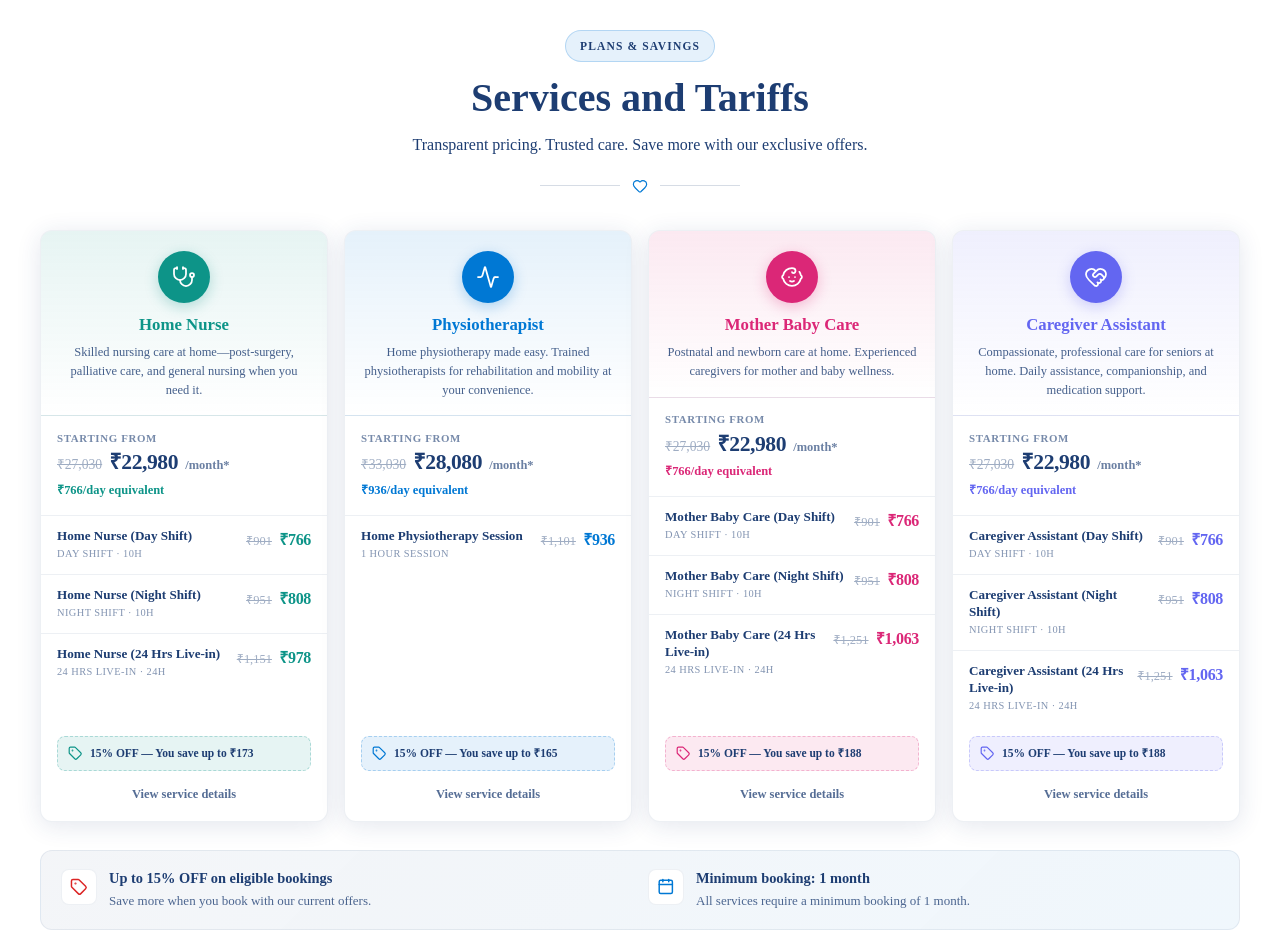
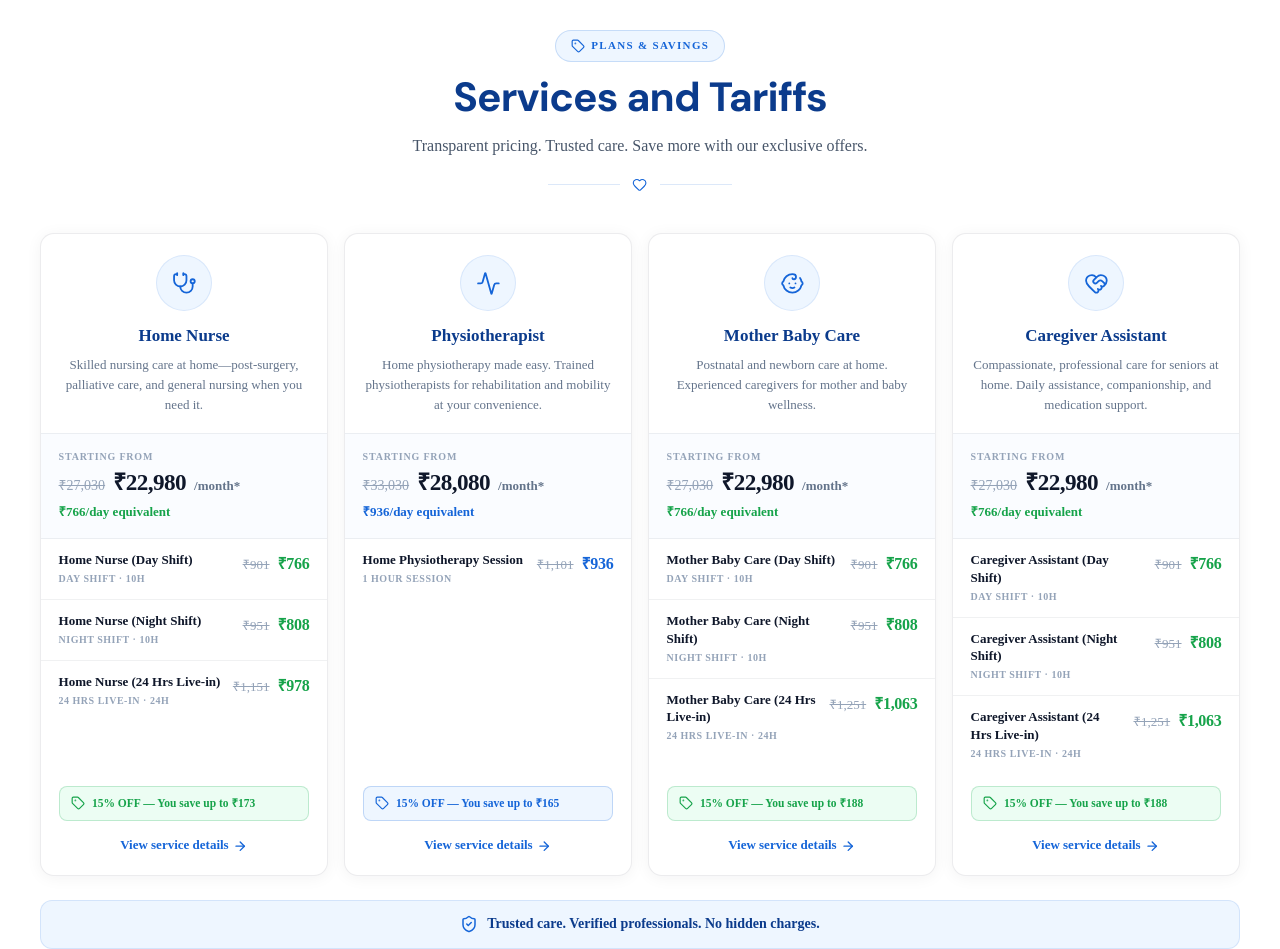
Before and after one commit to arcdream/ambimed-web, a Next.js app: page / in a window 1280 px wide. Shown: the part 1680-2629 px from the top of the page. Built offline with nearby package versions, Linux system fonts and the light colour scheme; no server answers.

Commit message:
pricing theme changed

```diff
--- a/src/components/ServicesPricingSection.css
+++ b/src/components/ServicesPricingSection.css
@@ -1,9 +1,9 @@
-/* Services & tariffs — homepage pricing */
+/* Services & tariffs — reference-style pricing cards */
 .section-services-pricing {
   position: relative;
-  background: var(--color-white);
+  background: #fff;
   color: var(--color-deep);
-  border-top: 1px solid var(--color-deep-08);
+  border-top: 1px solid rgba(15, 23, 42, 0.06);
 }
 
 .services-pricing-inner {
@@ -14,38 +14,46 @@
 .services-pricing-header {
   text-align: center;
   max-width: 42rem;
-  margin: 0 auto 2.25rem;
+  margin: 0 auto 2.5rem;
 }
 
 .services-pricing-eyebrow-pill {
-  display: inline-block;
+  display: inline-flex;
+  align-items: center;
+  gap: 0.4rem;
   margin-bottom: 0.85rem;
-  padding: 0.35rem 0.9rem;
+  padding: 0.38rem 0.95rem;
   border-radius: 999px;
-  font-size: 0.72rem;
+  font-size: 0.6875rem;
   font-weight: 700;
-  letter-spacing: 0.1em;
+  letter-spacing: 0.12em;
   text-transform: uppercase;
-  color: var(--color-deep);
-  background: rgba(0, 120, 212, 0.1);
-  border: 1px solid rgba(0, 120, 212, 0.22);
+  color: #1565d8;
+  background: #eef6ff;
+  border: 1px solid rgba(21, 101, 216, 0.18);
+}
+
+.services-pricing-eyebrow-pill__icon {
+  width: 0.875rem;
+  height: 0.875rem;
+  flex-shrink: 0;
 }
 
 .services-pricing-title {
   margin: 0 0 0.65rem;
-  font-family: var(--font-serif);
-  font-size: clamp(1.85rem, 4.5vw, 2.5rem);
+  font-family: var(--font-dm-sans, var(--font-serif)), system-ui, sans-serif;
+  font-size: clamp(1.9rem, 4.5vw, 2.55rem);
   font-weight: 700;
   line-height: 1.15;
-  color: var(--color-deep);
+  letter-spacing: -0.02em;
+  color: #0b3b8c;
 }
 
 .services-pricing-lead {
   margin: 0;
   font-size: 1rem;
   line-height: 1.65;
-  color: var(--color-deep);
-  opacity: 0.82;
+  color: #475569;
 }
 
 .services-pricing-divider {
@@ -53,29 +61,29 @@
   align-items: center;
   justify-content: center;
   gap: 0.75rem;
-  margin-top: 1.25rem;
+  margin-top: 1.15rem;
 }
 
 .services-pricing-divider__line {
   flex: 1;
-  max-width: 5rem;
+  max-width: 4.5rem;
   height: 1px;
-  background: rgba(29, 61, 114, 0.18);
+  background: rgba(21, 101, 216, 0.15);
 }
 
 .services-pricing-divider__heart {
-  width: 1rem;
-  height: 1rem;
-  color: var(--color-bright);
+  width: 0.95rem;
+  height: 0.95rem;
+  color: #1565d8;
   flex-shrink: 0;
 }
 
 /* Card grid */
 .services-pricing-grid {
   display: grid;
-  gap: 1.25rem;
+  gap: 1.125rem;
   grid-template-columns: 1fr;
-  margin-bottom: 1.75rem;
+  margin-bottom: 1.5rem;
 }
 
 @media (min-width: 640px) {
@@ -91,38 +99,28 @@
   }
 }
 
-/* Per-service accent colours (theme-compatible) */
-.services-pricing-card--teal {
-  --pricing-accent: #0d9488;
-  --pricing-accent-soft: rgba(13, 148, 136, 0.1);
-  --pricing-accent-border: rgba(13, 148, 136, 0.28);
+/* Accent themes — green savings for care services, blue for physio */
+.services-pricing-card--teal,
+.services-pricing-card--rose,
+.services-pricing-card--violet {
+  --pricing-deal: #16a34a;
+  --pricing-deal-soft: #ecfdf3;
+  --pricing-deal-border: rgba(22, 163, 74, 0.22);
 }
 
 .services-pricing-card--blue {
-  --pricing-accent: var(--color-bright);
-  --pricing-accent-soft: rgba(0, 120, 212, 0.1);
-  --pricing-accent-border: rgba(0, 120, 212, 0.28);
-}
-
-.services-pricing-card--rose {
-  --pricing-accent: #db2777;
-  --pricing-accent-soft: rgba(219, 39, 119, 0.1);
-  --pricing-accent-border: rgba(219, 39, 119, 0.28);
-}
-
-.services-pricing-card--violet {
-  --pricing-accent: #6366f1;
-  --pricing-accent-soft: rgba(99, 102, 241, 0.1);
-  --pricing-accent-border: rgba(99, 102, 241, 0.28);
+  --pricing-deal: #1565d8;
+  --pricing-deal-soft: #eef6ff;
+  --pricing-deal-border: rgba(21, 101, 216, 0.22);
 }
 
 /* Cards */
 .services-pricing-card {
-  background: var(--color-white);
+  background: #fff;
   color: var(--color-deep);
-  border-radius: var(--radius);
-  box-shadow: var(--shadow);
-  border: 1px solid var(--color-deep-08);
+  border-radius: 14px;
+  box-shadow: 0 2px 16px rgba(15, 23, 42, 0.05);
+  border: 1px solid rgba(15, 23, 42, 0.08);
   overflow: hidden;
   display: flex;
   flex-direction: column;
@@ -130,51 +128,50 @@
 }
 
 .services-pricing-card:hover {
-  box-shadow: var(--shadow-lg);
-  border-color: var(--pricing-accent-border);
-  transform: translateY(-3px);
+  box-shadow: 0 8px 28px rgba(15, 23, 42, 0.08);
+  border-color: rgba(21, 101, 216, 0.16);
+  transform: translateY(-2px);
 }
 
 .services-pricing-card__hero {
-  position: relative;
-  padding: 1.25rem 1.15rem 1rem;
+  padding: 1.35rem 1.15rem 1.1rem;
   text-align: center;
-  background: linear-gradient(180deg, var(--pricing-accent-soft) 0%, transparent 100%);
-  border-bottom: 1px solid var(--color-deep-08);
 }
 
 .services-pricing-card__icon-wrap {
   display: inline-flex !important;
   align-items: center;
   justify-content: center;
-  width: 3.25rem !important;
-  height: 3.25rem !important;
-  margin: 0 auto 0.75rem !important;
+  width: 3.5rem !important;
+  height: 3.5rem !important;
+  margin: 0 auto 0.85rem !important;
   padding: 0 !important;
   border-radius: 50% !important;
-  background: var(--pricing-accent) !important;
-  color: var(--color-white) !important;
-  box-shadow: 0 4px 14px var(--pricing-accent-border);
+  background: #eef6ff !important;
+  color: #1565d8 !important;
+  box-shadow: none !important;
+  border: 1px solid rgba(21, 101, 216, 0.1) !important;
 }
 
 .services-pricing-card__icon-wrap .service-icon-svg {
-  width: 1.5rem;
-  height: 1.5rem;
+  width: 1.55rem;
+  height: 1.55rem;
 }
 
 .services-pricing-card__title {
-  margin: 0 0 0.45rem;
-  font-size: 1.05rem;
-  line-height: 1.25;
+  margin: 0 0 0.5rem;
+  font-size: 1.0625rem;
+  line-height: 1.3;
   font-weight: 700;
-  color: var(--pricing-accent);
+  color: #0b3b8c;
 }
 
 .services-pricing-card__desc {
-  margin: 0;
-  font-size: 0.78rem;
-  line-height: 1.5;
-  opacity: 0.82;
+  margin: 0 auto;
+  max-width: 16rem;
+  font-size: 0.8125rem;
+  line-height: 1.55;
+  color: #64748b;
   display: -webkit-box;
   -webkit-line-clamp: 3;
   -webkit-box-orient: vertical;
@@ -183,32 +180,33 @@
 
 .services-pricing-card__live-badge {
   display: inline-block;
-  margin-top: 0.65rem;
-  padding: 0.2rem 0.5rem;
+  margin-top: 0.75rem;
+  padding: 0.28rem 0.65rem;
   border-radius: 999px;
-  font-size: 0.62rem;
+  font-size: 0.625rem;
   font-weight: 700;
   text-transform: uppercase;
-  letter-spacing: 0.04em;
-  background: rgba(34, 197, 94, 0.12);
-  color: #15803d;
+  letter-spacing: 0.06em;
+  background: #eef6ff;
+  color: #1565d8;
+  border: 1px solid rgba(21, 101, 216, 0.12);
 }
 
-/* Monthly summary (kept from prior design) */
+/* Monthly summary */
 .services-pricing-card__monthly {
-  padding: 0.85rem 1rem;
-  border-bottom: 1px solid var(--color-deep-08);
-  background: rgba(255, 255, 255, 0.6);
+  padding: 0.95rem 1.1rem;
+  border-top: 1px solid rgba(15, 23, 42, 0.06);
+  border-bottom: 1px solid rgba(15, 23, 42, 0.06);
+  background: #fafcff;
 }
 
 .services-pricing-card__monthly-label {
-  margin: 0 0 0.2rem;
-  font-size: 0.68rem;
+  margin: 0 0 0.25rem;
+  font-size: 0.625rem;
   font-weight: 700;
   text-transform: uppercase;
-  letter-spacing: 0.06em;
-  color: var(--color-deep);
-  opacity: 0.6;
+  letter-spacing: 0.08em;
+  color: #94a3b8;
 }
 
 .services-pricing-card__monthly-price {
@@ -216,36 +214,34 @@
   display: flex;
   flex-wrap: wrap;
   align-items: baseline;
-  gap: 0.3rem 0.45rem;
+  gap: 0.35rem 0.5rem;
   line-height: 1.2;
 }
 
 .services-pricing-card__monthly-strike {
-  font-size: 0.85rem;
-  color: var(--color-deep);
-  opacity: 0.42;
+  font-size: 0.875rem;
+  color: #94a3b8;
   text-decoration: line-through;
 }
 
 .services-pricing-card__monthly-amount {
-  font-size: 1.35rem;
+  font-size: 1.45rem;
   font-weight: 800;
-  color: var(--color-deep);
-  letter-spacing: -0.02em;
+  color: #0f172a;
+  letter-spacing: -0.025em;
 }
 
 .services-pricing-card__monthly-period {
-  font-size: 0.78rem;
+  font-size: 0.8125rem;
   font-weight: 600;
-  color: var(--color-deep);
-  opacity: 0.65;
+  color: #64748b;
 }
 
 .services-pricing-card__monthly-daily {
-  margin: 0.3rem 0 0;
-  font-size: 0.78rem;
+  margin: 0.35rem 0 0;
+  font-size: 0.8125rem;
   font-weight: 600;
-  color: var(--pricing-accent);
+  color: var(--pricing-deal);
 }
 
 /* Shift tier lines */
@@ -260,8 +256,8 @@
   display: flex;
   flex-direction: column;
   gap: 0.35rem;
-  padding: 0.7rem 1rem;
-  border-bottom: 1px solid var(--color-deep-08);
+  padding: 0.75rem 1.1rem;
+  border-bottom: 1px solid rgba(15, 23, 42, 0.06);
 }
 
 @media (min-width: 1100px) {
@@ -269,7 +265,7 @@
     flex-direction: row;
     align-items: flex-start;
     justify-content: space-between;
-    gap: 0.65rem;
+    gap: 0.75rem;
   }
 }
 
@@ -280,44 +276,43 @@
 .services-pricing-line__meta {
   display: flex;
   flex-direction: column;
-  gap: 0.12rem;
+  gap: 0.15rem;
   min-width: 0;
 }
 
 .services-pricing-line__name {
-  font-weight: 700;
-  font-size: 0.82rem;
-  color: var(--color-deep);
-  line-height: 1.3;
+  font-weight: 600;
+  font-size: 0.8125rem;
+  color: #0f172a;
+  line-height: 1.35;
 }
 
 .services-pricing-line__detail {
-  font-size: 0.65rem;
-  color: var(--color-deep);
-  opacity: 0.55;
+  font-size: 0.625rem;
+  color: #94a3b8;
   text-transform: uppercase;
-  letter-spacing: 0.04em;
+  letter-spacing: 0.05em;
+  font-weight: 600;
 }
 
 .services-pricing-line__price {
   display: flex;
   flex-wrap: wrap;
   align-items: baseline;
-  gap: 0.3rem 0.45rem;
+  gap: 0.35rem 0.5rem;
   flex-shrink: 0;
 }
 
 .services-pricing-line__strike {
-  font-size: 0.78rem;
-  color: var(--color-deep);
-  opacity: 0.42;
+  font-size: 0.8125rem;
+  color: #94a3b8;
   text-decoration: line-through;
 }
 
 .services-pricing-line__deal {
   font-size: 1rem;
   font-weight: 800;
-  color: var(--pricing-accent);
+  color: var(--pricing-deal);
   letter-spacing: -0.02em;
 }
 
@@ -326,31 +321,30 @@
   display: flex;
   align-items: center;
   gap: 0.45rem;
-  margin: 0.65rem 1rem 0;
-  padding: 0.55rem 0.65rem;
+  margin: 0.75rem 1.1rem 0;
+  padding: 0.55rem 0.7rem;
   border-radius: 8px;
-  border: 1px dashed var(--pricing-accent-border);
-  background: var(--pricing-accent-soft);
-  font-size: 0.72rem;
+  border: 1px solid var(--pricing-deal-border);
+  background: var(--pricing-deal-soft);
+  font-size: 0.71875rem;
   font-weight: 600;
   line-height: 1.35;
-  color: var(--color-deep);
+  color: var(--pricing-deal);
 }
 
 .services-pricing-savings__icon {
-  width: 0.9rem;
-  height: 0.9rem;
+  width: 0.875rem;
+  height: 0.875rem;
   flex-shrink: 0;
-  color: var(--pricing-accent);
 }
 
-/* Card footer CTAs */
+/* Card footer */
 .services-pricing-card__foot {
-  padding: 0.85rem 1rem 1rem;
+  padding: 0.9rem 1.1rem 1.15rem;
   margin-top: auto;
   display: flex;
   flex-direction: column;
-  gap: 0.5rem;
+  gap: 0.55rem;
 }
 
 .services-pricing-book {
@@ -359,28 +353,27 @@
   justify-content: center;
   gap: 0.35rem;
   width: 100%;
-  padding: 0.62rem 0.85rem;
-  border-radius: 8px;
+  padding: 0.65rem 0.85rem;
+  border-radius: 10px;
   font-weight: 700;
-  font-size: 0.82rem;
+  font-size: 0.8125rem;
   text-align: center;
   text-decoration: none;
-  color: var(--color-white);
-  background: var(--pricing-accent);
-  box-shadow: 0 3px 12px var(--pricing-accent-border);
-  transition: transform 0.2s ease, box-shadow 0.2s ease, filter 0.2s ease;
+  color: #fff;
+  background: #1565d8;
+  box-shadow: 0 4px 14px rgba(21, 101, 216, 0.22);
+  transition: transform 0.2s ease, box-shadow 0.2s ease;
 }
 
 .services-pricing-book:hover {
   text-decoration: none;
-  color: var(--color-white);
+  color: #fff;
   transform: translateY(-1px);
-  filter: brightness(1.05);
-  box-shadow: 0 5px 16px var(--pricing-accent-border);
+  box-shadow: 0 6px 18px rgba(21, 101, 216, 0.28);
 }
 
 .services-pricing-book:focus-visible {
-  outline: 3px solid var(--pricing-accent);
+  outline: 3px solid rgba(21, 101, 216, 0.4);
   outline-offset: 2px;
 }
 
@@ -390,84 +383,50 @@
 }
 
 .services-pricing-details-link {
-  font-size: 0.78rem;
+  display: inline-flex;
+  align-items: center;
+  justify-content: center;
+  gap: 0.3rem;
+  font-size: 0.8125rem;
   font-weight: 600;
   text-align: center;
   text-decoration: none;
-  color: var(--color-deep);
-  opacity: 0.75;
+  color: #1565d8;
 }
 
 .services-pricing-details-link:hover {
-  color: var(--pricing-accent);
-  opacity: 1;
+  color: #0b3b8c;
   text-decoration: underline;
 }
 
-/* Bottom info strip */
-.services-pricing-info-strip {
-  display: grid;
-  gap: 0.85rem;
-  margin-bottom: 1.25rem;
-  padding: 1rem;
-  border-radius: var(--radius);
-  background: linear-gradient(135deg, rgba(29, 61, 114, 0.05), rgba(0, 120, 212, 0.06));
-  border: 1px solid var(--color-deep-08);
+.services-pricing-details-link__arrow {
+  width: 0.9rem;
+  height: 0.9rem;
 }
 
-@media (min-width: 768px) {
-  .services-pricing-info-strip {
-    grid-template-columns: 1fr 1fr;
-    gap: 1rem;
-    padding: 1.15rem 1.25rem;
-  }
+/* Trust banner */
+.services-pricing-trust {
+  display: flex;
+  align-items: center;
+  justify-content: center;
+  gap: 0.55rem;
+  margin-bottom: 1.25rem;
+  padding: 0.85rem 1.25rem;
+  border-radius: 12px;
+  background: #eef6ff;
+  border: 1px solid rgba(21, 101, 216, 0.12);
+  font-size: 0.875rem;
+  font-weight: 600;
+  line-height: 1.45;
+  color: #0b3b8c;
+  text-align: center;
 }
 
-.services-pricing-info-card {
-  display: flex;
-  align-items: flex-start;
-  gap: 0.75rem;
-}
-
-.services-pricing-info-card__icon-wrap {
-  display: inline-flex;
-  align-items: center;
-  justify-content: center;
+.services-pricing-trust__icon {
+  width: 1.125rem;
+  height: 1.125rem;
   flex-shrink: 0;
-  width: 2.25rem;
-  height: 2.25rem;
-  border-radius: 8px;
-  background: var(--color-white);
-  border: 1px solid var(--color-deep-08);
-}
-
-.services-pricing-info-card__icon-wrap svg {
-  width: 1.1rem;
-  height: 1.1rem;
-}
-
-.services-pricing-info-card--offer .services-pricing-info-card__icon-wrap {
-  color: #dc2626;
-}
-
-.services-pricing-info-card--booking .services-pricing-info-card__icon-wrap {
-  color: var(--color-bright);
-}
-
-.services-pricing-info-card__title {
-  margin: 0 0 0.2rem;
-  font-size: 0.9rem;
-  font-weight: 700;
-  color: var(--color-deep);
-  line-height: 1.35;
-}
-
-.services-pricing-info-card__text {
-  margin: 0;
-  font-size: 0.8125rem;
-  line-height: 1.45;
-  color: var(--color-deep);
-  opacity: 0.78;
+  color: #1565d8;
 }
 
 /* Custom quote CTA block */
@@ -480,23 +439,22 @@
   flex-direction: column;
   gap: 1.25rem;
   padding: 1.5rem;
-  border-radius: var(--radius);
-  background: linear-gradient(135deg, rgba(29, 61, 114, 0.06), rgba(0, 120, 212, 0.08));
-  border: 1px solid var(--color-deep-08);
+  border-radius: 14px;
+  background: linear-gradient(135deg, rgba(238, 246, 255, 0.9), rgba(255, 255, 255, 0.95));
+  border: 1px solid rgba(21, 101, 216, 0.1);
 }
 
 .services-pricing-custom-quote__title {
   margin: 0 0 0.35rem;
   font-size: 1.125rem;
-  color: var(--color-deep);
+  color: #0b3b8c;
 }
 
 .services-pricing-custom-quote__text {
   margin: 0;
   font-size: 0.9375rem;
   line-height: 1.6;
-  color: var(--color-deep);
-  opacity: 0.88;
+  color: #475569;
 }
 
 .services-pricing-custom-quote__ctas {
@@ -520,8 +478,7 @@
   text-align: center;
   font-size: 0.78rem;
   line-height: 1.5;
-  color: var(--color-deep);
-  opacity: 0.62;
+  color: #64748b;
 }
 
 .services-pricing-caregiver-note {
@@ -530,18 +487,23 @@
   text-align: center;
   font-size: 0.78rem;
   line-height: 1.5;
-  color: var(--color-deep);
-  opacity: 0.62;
+  color: #64748b;
   font-style: italic;
 }
 
 @media (max-width: 374px) {
   .services-pricing-card__monthly-amount {
-    font-size: 1.2rem;
+    font-size: 1.25rem;
   }
 
   .services-pricing-line__name {
     font-size: 0.78rem;
+  }
+
+  .services-pricing-trust {
+    flex-direction: column;
+    gap: 0.4rem;
+    font-size: 0.8125rem;
   }
 }
 
--- a/src/components/ServicesPricingSection.jsx
+++ b/src/components/ServicesPricingSection.jsx
@@ -2,7 +2,7 @@
 
 import { useEffect, useMemo, useState } from 'react'
 import Link from 'next/link'
-import { ArrowRight, Calendar, Heart, Tag } from 'lucide-react'
+import { ArrowRight, Heart, ShieldCheck, Tag } from 'lucide-react'
 import { Reveal } from '@/components/motion/Reveal'
 import { ServiceIcon } from '@/components/ServiceIcon'
 import { config } from '@/data/config'
@@ -158,6 +158,7 @@ export function ServicesPricingSection() {
       <div className="container services-pricing-inner">
         <header className="services-pricing-header">
           <Reveal className="services-pricing-eyebrow-pill" y={0}>
+            <Tag className="services-pricing-eyebrow-pill__icon" strokeWidth={2} aria-hidden />
             Plans &amp; savings
           </Reveal>
           <Reveal as="h2" id="services-pricing-heading" className="services-pricing-title" y={10}>
@@ -248,37 +249,16 @@ export function ServicesPricingSection() {
                 )}
                 <Link href={plan.serviceHref} className="services-pricing-details-link">
                   View service details
+                  <ArrowRight className="services-pricing-details-link__arrow" strokeWidth={2.25} aria-hidden />
                 </Link>
               </div>
             </Reveal>
           ))}
         </div>
 
-        <Reveal className="services-pricing-info-strip" y={16}>
-          <div className="services-pricing-info-card services-pricing-info-card--offer">
-            <span className="services-pricing-info-card__icon-wrap" aria-hidden>
-              <Tag strokeWidth={2} />
-            </span>
-            <div>
-              <p className="services-pricing-info-card__title">
-                {showDiscount ? `Up to ${displayDiscount}% OFF on eligible bookings` : 'Exclusive offers on eligible bookings'}
-              </p>
-              <p className="services-pricing-info-card__text">
-                Save more when you book with our current offers.
-              </p>
-            </div>
-          </div>
-          <div className="services-pricing-info-card services-pricing-info-card--booking">
-            <span className="services-pricing-info-card__icon-wrap" aria-hidden>
-              <Calendar strokeWidth={2} />
-            </span>
-            <div>
-              <p className="services-pricing-info-card__title">Minimum booking: 1 month</p>
-              <p className="services-pricing-info-card__text">
-                All services require a minimum booking of 1 month.
-              </p>
-            </div>
-          </div>
+        <Reveal className="services-pricing-trust" y={16}>
+          <ShieldCheck className="services-pricing-trust__icon" strokeWidth={2} aria-hidden />
+          <span>Trusted care. Verified professionals. No hidden charges.</span>
         </Reveal>
 
         <Reveal className="services-pricing-custom-quote" y={12}>
```
